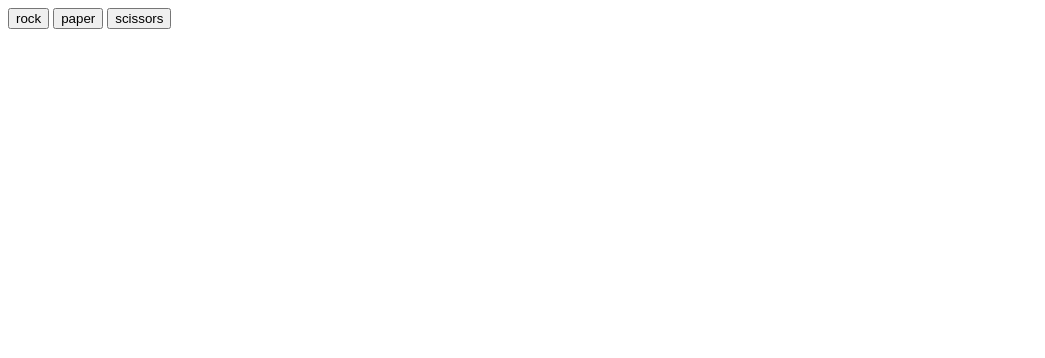
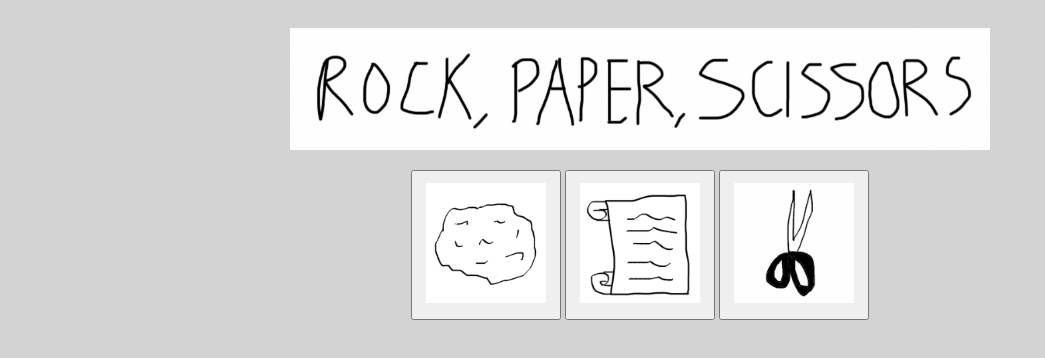
Before and after one commit to brandonngithub/jajanken, a plain HTML site: page index.html in a window 1280 px wide. Shown: the whole page, without its empty margins (0-1045 px from the left). Drawn offline with Linux system fonts and the light colour scheme.

Commit message:
update files

```diff
--- a/index.html
+++ b/index.html
@@ -3,11 +3,21 @@
 <head>
     <meta charset="UTF-8">
     <title>Rock Paper Scissors</title>
+    <link href="style.css" rel="stylesheet">
 </head>
 <body>
-    <button class="rock">rock</button>
-    <button class="paper">paper</button>
-    <button class="scissors">scissors</button>
+    <img src="images/title.png" alt="Rock Paper Scissors Title" width="700px" height="auto">
+    <div id="options">
+        <button class="rock">
+            <img src="images/rock.png" alt="Rock Image" width="120px" height="120px">
+        </button>
+        <button class="paper">
+            <img src="images/paper.png" alt="Paper Image" width="120px" height="120px">
+        </button>
+        <button class="scissors">
+            <img src="images/scissors.png" alt="Scissors Image" width="120px" height="120px">
+        </button>
+    </div>
     <div id="results"></div>
     <div id="score"></div>
 
--- /dev/null
+++ b/style.css
@@ -0,0 +1,16 @@
+body {
+    background-color: lightgrey;
+    display: flex;
+    flex-direction: column;
+    align-items: center;
+    padding: 20px;
+}
+
+button {
+    height: 150px;
+    width: 150px;
+}
+
+#options {
+    margin: 20px;
+}
```
Also changed, not shown: images/background.png (added), images/paper.png (added), images/rock.png (added), images/scissors.png (added), images/title.png (added).
